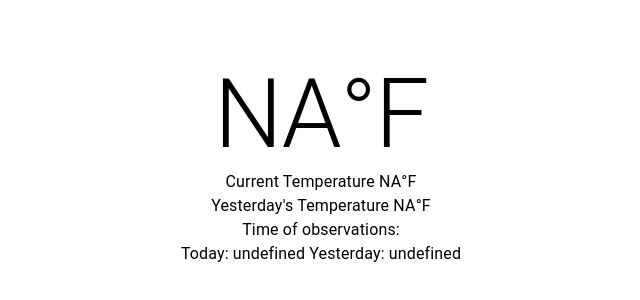
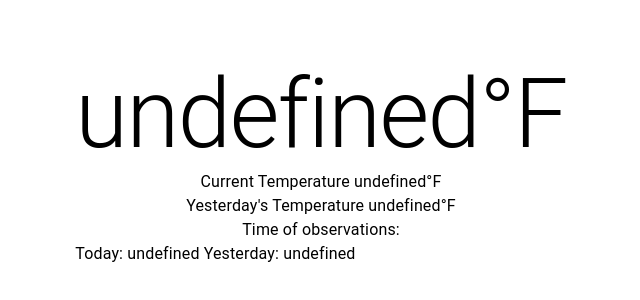
Before and after one commit to smcclure17/relative-weather, a Next.js app: page / in a window 1280 px wide. Shown: the part 310-610 px from the top of the page, without its empty margins (319-959 px from the left). Built offline with nearby package versions, Linux system fonts and the light colour scheme; no server answers.

Commit message:
Revert placeholders

```diff
--- a/src/Components/HeroCompare/HeroCompare.tsx
+++ b/src/Components/HeroCompare/HeroCompare.tsx
@@ -12,13 +12,13 @@ export const HeroCompare = ({
   return (
     <Box>
       <Typography variant="h1" align="center">
-          {`${(weather?.delta ? formatDelta(weather?.delta) : "NA")}`}&deg;F
+          {`${(weather?.delta ? formatDelta(weather?.delta) : "undefined")}`}&deg;F
       </Typography>
       <Typography align="center">
-          {`Current Temperature ${(weather?.now?.temperature ?? "NA")}`}&deg;F
+          {`Current Temperature ${(weather?.now?.temperature ?? "undefined")}`}&deg;F
       </Typography>
       <Typography align="center">
-          {`Yesterday's Temperature ${weather?.yesterday?.temperature ?? "NA"}`}&deg;F
+          {`Yesterday's Temperature ${weather?.yesterday?.temperature ?? "undefined"}`}&deg;F
       </Typography>
       <div>
         <Typography align="center">Time of observations:</Typography>
```
